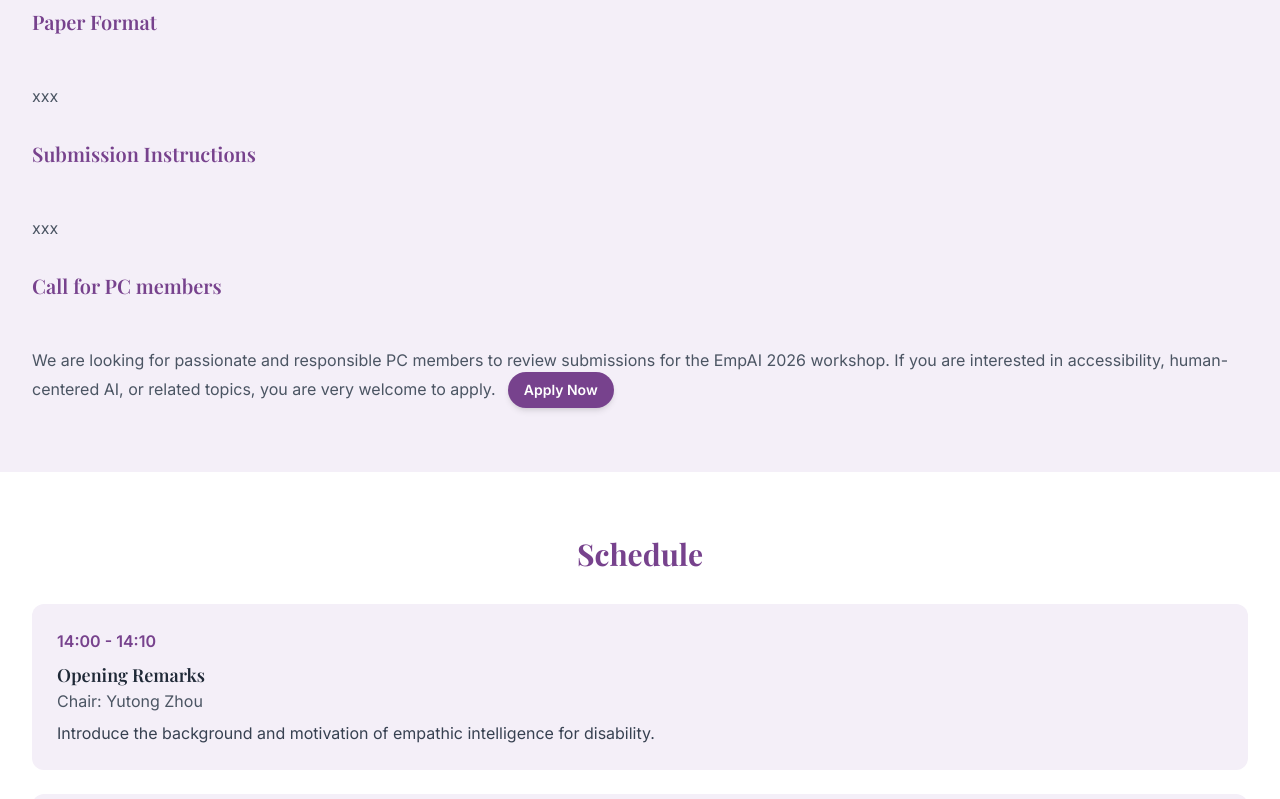
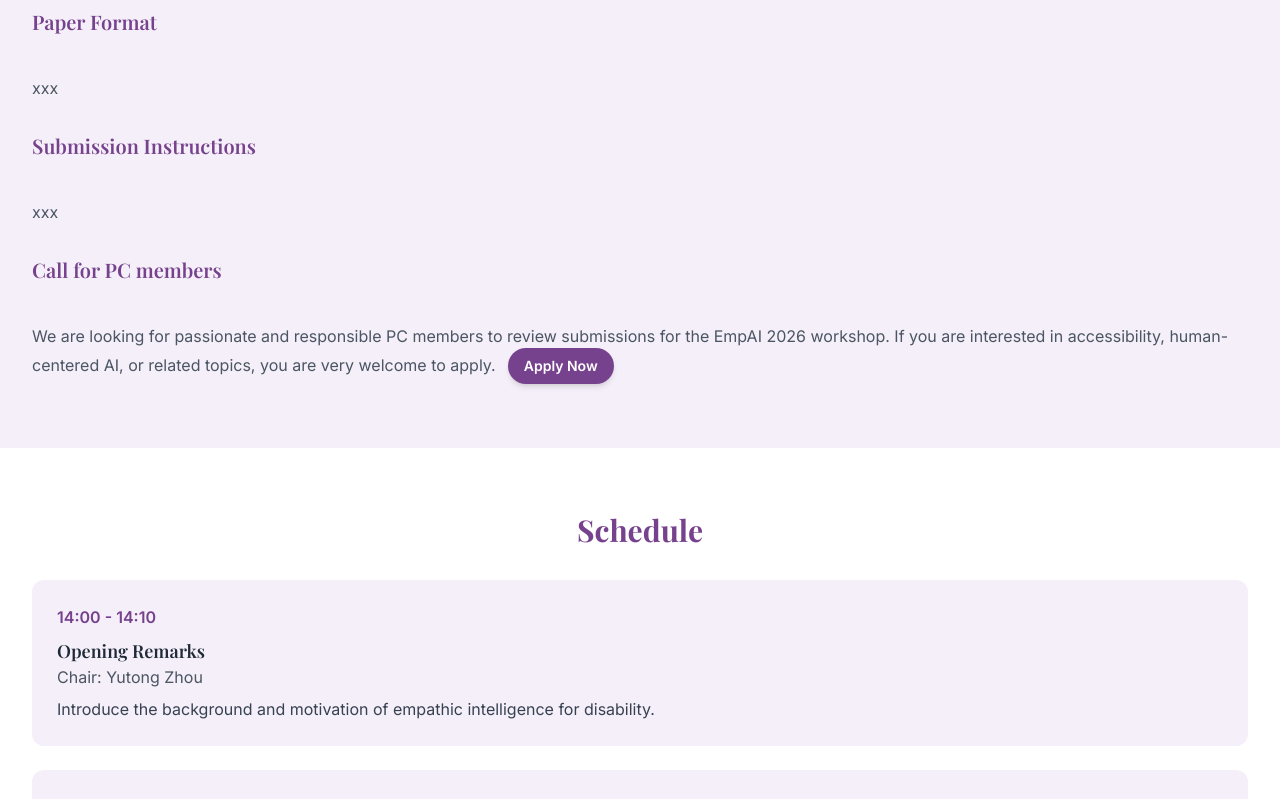
Before and after one commit to ElizaZhou96/EmpAI26, a React (Vite) app: page / in a window 1280 px wide. Shown: the part 2260-3059 px from the top of the page. Built offline with nearby package versions, Linux system fonts and the light colour scheme.

Commit message:
Update App.tsx

```diff
--- a/src/App.tsx
+++ b/src/App.tsx
@@ -183,15 +183,15 @@ function App() {
 				  <li>Workshop Date:{" "}<span className="font-bold">May 25 or 29, 2026</span></li>
 			  </ul>
 			</div>
-			  <h3 className="text-xl font-semibold text-[#77428D] mb-4">Paper Format</h3>
+			  <h3 className="text-xl font-semibold text-[#77428D] mb-2">Paper Format</h3>
               <p className="text-gray-600">
                 xxx
 			  </p>
-			  <h3 className="text-xl font-semibold text-[#77428D] mb-4">Submission Instructions</h3>
+			  <h3 className="text-xl font-semibold text-[#77428D] mb-2">Submission Instructions</h3>
               <p className="text-gray-600">
                 xxx
 			  </p>
-			  <h3 className="text-xl font-semibold text-[#77428D] mb-4">Call for PC members</h3>
+			  <h3 className="text-xl font-semibold text-[#77428D] mb-2">Call for PC members</h3>
               <p className="text-gray-600">
                 We are looking for passionate and responsible PC members to review submissions for the EmpAI 2026 workshop. If you are interested in accessibility, human-centered AI, or related topics, you are very welcome to apply.
 				<a
```
